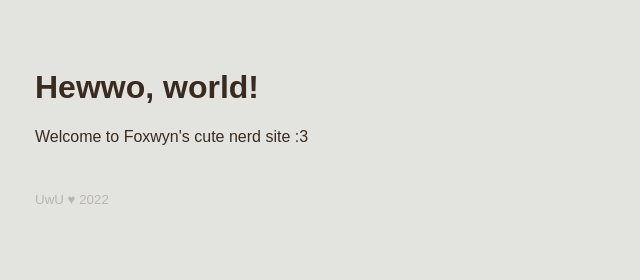
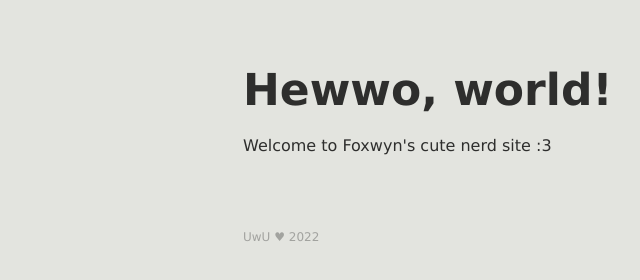
Before and after one commit to foxwyn/foxwyn.github.io, a plain HTML site: page index.html in a window 1280 px wide. Shown: the whole page, without its empty margins (13-653 px from the left). Drawn offline with Linux system fonts and the light colour scheme.

Commit message:
switch to css variables

```diff
--- /dev/null
+++ b/css/main.css
@@ -0,0 +1,33 @@
+body {
+  background-color: var(--body-background-color);
+  color:            var(--color-dark);
+  font-family:      var(--typo-font-family);
+  font-size:        var(--typo-font-size);
+  line-height:      var(--typo-line-height);
+  margin:           var(--body-margin);
+  padding:          var(--body-padding);
+}
+
+header,main,footer {
+  display:  var(--container-display);
+  margin:   var(--container-margin);
+  max-width: var(--container-max-width);
+  padding: var(--container-padding);
+}
+
+header,footer {
+  padding-top: 2rem;
+}
+
+small {
+  color: var(--color-faded);
+  font-size: calc(var(--typo-font-size) * 0.75)
+}
+
+p {
+  font-size:  var(--typo-p-size);
+}
+
+h1 {
+  font-size: var(--typo-h1-size);
+}
--- /dev/null
+++ b/css/theme.css
@@ -0,0 +1,27 @@
+:root {
+  /* Colors */
+  --color-white:          #fff;
+  --color-dark:           #000000cc;
+  --color-faded:          #22222255;
+  --color-clay:           #e3e4df;
+
+  /* Body */
+  --body-background-color:  var(--color-clay);
+  --body-margin:            0;
+  --body-padding:           0;
+
+  /* Typography */
+  --typo-font-color:        var(--color-dark, black);
+  --typo-font-family:       'Lucida Sans', 'Lucida Sans Regular', 'Lucida Grande', 'Lucida Sans Unicode', Geneva, Verdana, sans-serif;
+  --typo-font-size:         100%;
+  --typo-line-height:       1.618rem;
+  --typo-p-size:            1rem;
+  --typo-h1-padding:        2.75rem 0 1rem 0;
+  --typo-h1-size:           calc(var(--typo-p-size) * 2.75);
+
+  /* Containers */
+  --container-display:      block;
+  --container-margin:       1rem auto 0.5rem auto;
+  --container-max-width:    48rem;
+  --container-padding:      0;
+}
--- a/index.html
+++ b/index.html
@@ -7,19 +7,8 @@
     <meta name="description" content="Just a foxy boi who likes to tinker with code and computers :3">
     <meta name="color-scheme" content="normal">
     <meta name="theme-color" content="#e3e4df">
-    <style>
-      body {
-        background-color: hsl(72, 8.5%, 88.4%);
-        color: hsl(26.4, 28.1%, 17.5%);
-        font-family: sans-serif;
-        margin: 1.5rem;
-        padding: 1.5rem;
-      }
-      footer {
-        color: hsla(26.4, 28.1%, 17.5%, 25%);
-        margin-top: 2.75rem;
-      }
-    </style>
+    <link rel="stylesheet" href="css/theme.css">
+    <link rel="stylesheet" href="css/main.css">
   </head>
   <body>
     <header>
```
